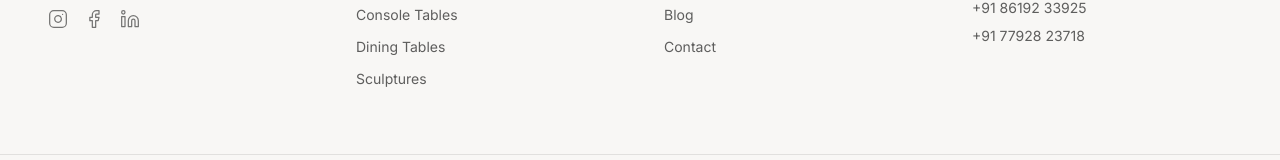
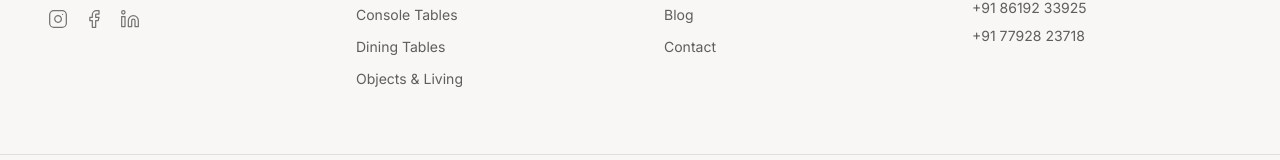
Before and after one commit to ssurfacestudio/surface-studio, a Next.js app: page / in a window 1280 px wide. Shown: the part 7471-7631 px from the top of the page. Built offline with nearby package versions, Linux system fonts and the light colour scheme; no server answers.

Commit message:
update collection in footer

```diff
--- a/components/Footer.tsx
+++ b/components/Footer.tsx
@@ -43,7 +43,7 @@ export default function Footer() {
               ["Accent Tables", "/collections/accent-tables"],
               ["Console Tables", "/collections/console-tables"],
               ["Dining Tables", "/collections/dining-tables"],
-              ["Sculptures", "/collections/sculptures"],
+              ["Objects & Living", "/collections/Objects & Living"],
             ].map(([name, href]) => (
               <li key={href}>
                 <Link
```
